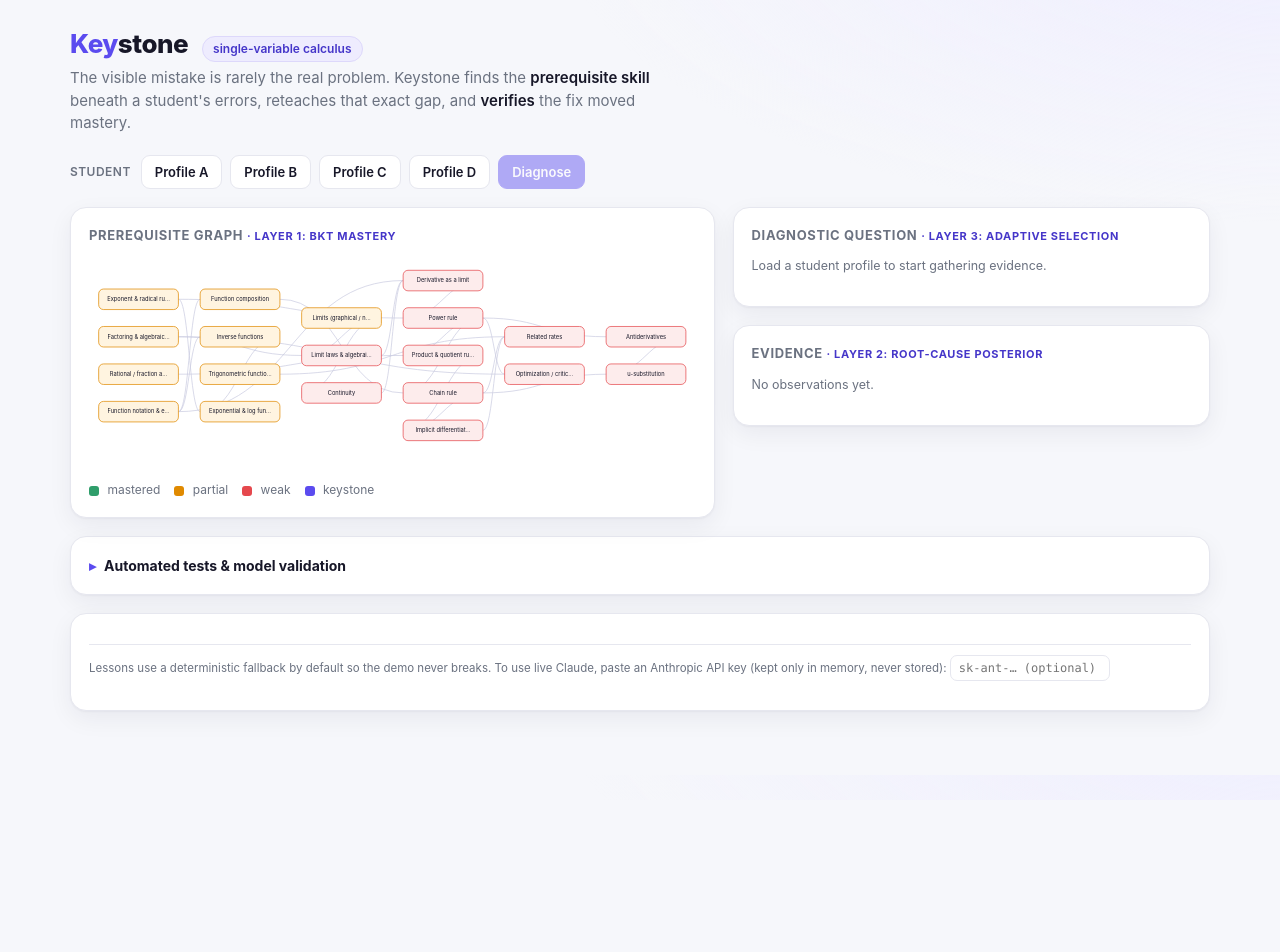
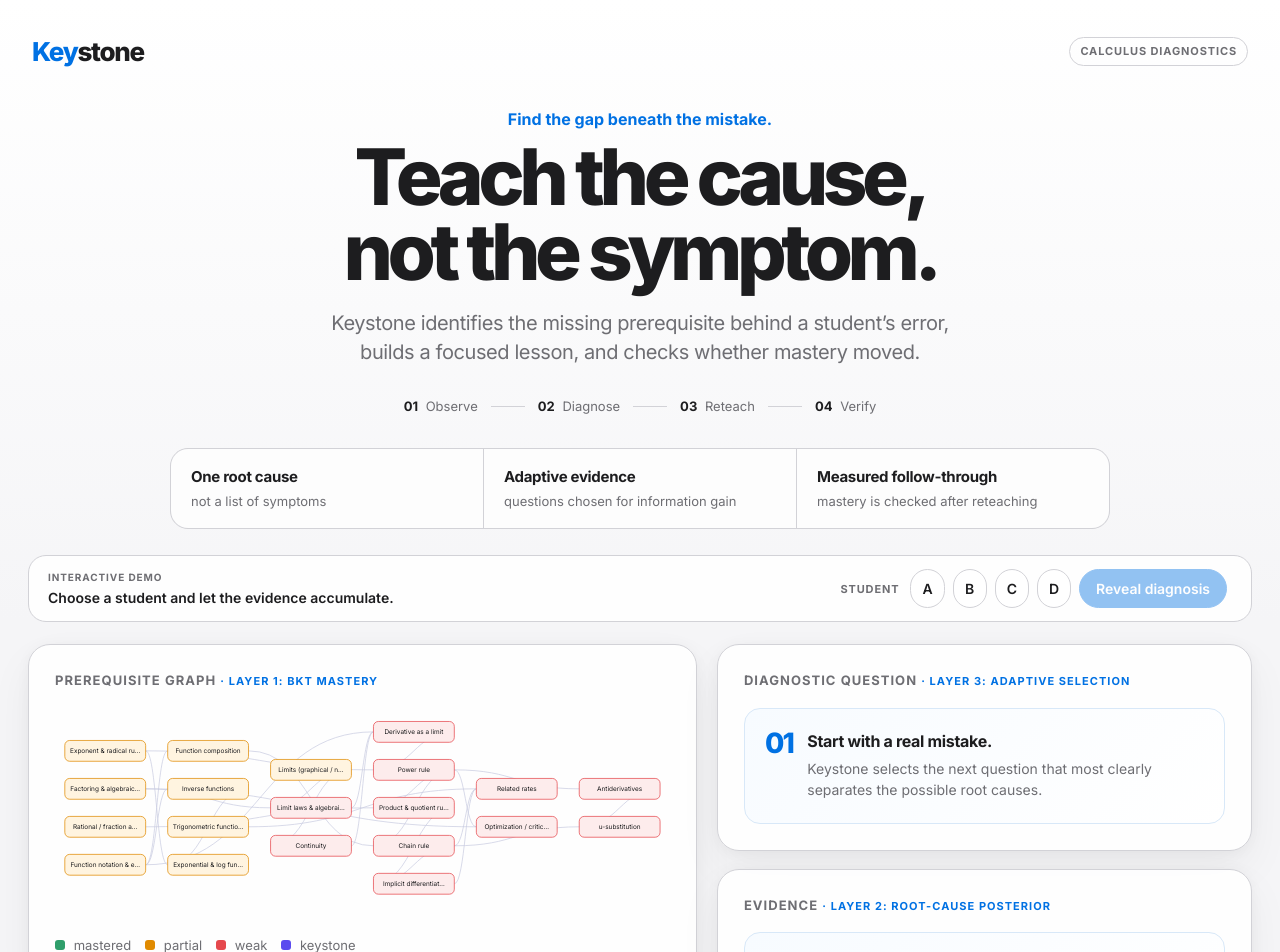
Before and after one commit to porth-bot/keystone, a React (Vite) app in the folder frontend/: page / in a window 1280 px wide. Shown: the top 952 px of the page. Before the commit the page ends 800 px from the top, so only its background shows below. Built offline with nearby package versions, Linux system fonts and the light colour scheme.

Commit message:
Refine Keystone diagnostic UI

```diff
--- a/frontend/src/App.jsx
+++ b/frontend/src/App.jsx
@@ -34,6 +34,7 @@ export default function App() {
   const [apiKey, setApiKey] = useState('');
 
   const profile = profileId ? DEMO_PROFILES.find((p) => p.id === profileId) : null;
+  const profileLabel = profile?.label.replace(' — ', ': ');
   const applied = profile ? profile.answers.slice(0, step) : [];
   const observations = useMemo(() => applied.map(([q, c]) => toObservation(q, c)), [applied]);
 
@@ -104,15 +105,18 @@ export default function App() {
 
   return (
     <div className="app">
+      <header className="hero">
       <div className="masthead">
         <span className="wordmark"><span className="k">Key</span>stone</span>
-        <span className="subject-chip">single-variable calculus</span>
+        <span className="subject-chip">CALCULUS DIAGNOSTICS</span>
       </div>
-      <p className="tagline">
-        The visible mistake is rarely the real problem. Keystone finds the <b>prerequisite skill</b> beneath a
-        student's errors, reteaches that exact gap, and <b>verifies</b> the fix moved mastery.
-      </p>
+      <div className="hero-copy"><p className="eyebrow">Find the gap beneath the mistake.</p><h1>Teach the cause,<br />not the symptom.</h1><p className="tagline">Keystone identifies the missing prerequisite behind a student’s error, builds a focused lesson, and checks whether mastery moved.</p></div>
+      <div className="workflow" aria-label="Keystone workflow"><span><b>01</b> Observe</span><i /><span><b>02</b> Diagnose</span><i /><span><b>03</b> Reteach</span><i /><span><b>04</b> Verify</span></div>
+      <div className="proof-strip"><div><b>One root cause</b><span>not a list of symptoms</span></div><div><b>Adaptive evidence</b><span>questions chosen for information gain</span></div><div><b>Measured follow-through</b><span>mastery is checked after reteaching</span></div></div>
+      </header>
 
+      <section className="demo-launcher">
+        <div className="launcher-copy"><span className="label">Interactive demo</span><span>Choose a student and let the evidence accumulate.</span></div>
       <div className="controls">
         <span className="label">Student</span>
         {DEMO_PROFILES.map((p) => (
@@ -123,7 +127,7 @@ export default function App() {
             onClick={() => loadProfile(p.id)}
             title={p.label}
           >
-            Profile {p.id}
+            {p.id}
           </button>
         ))}
         {profile && !fullyApplied && (
@@ -132,15 +136,16 @@ export default function App() {
           </button>
         )}
         <button className="primary" disabled={!observations.length} onClick={() => setRevealed(true)}>
-          Diagnose
+          Reveal diagnosis
         </button>
         <div className="spacer" />
         {profile && <button className="ghost" onClick={reset}>Reset</button>}
       </div>
+      </section>
 
       {profile && (
         <p className="hint" style={{ marginTop: -6, marginBottom: 14 }}>
-          {profile.label}
+          {profileLabel}
         </p>
       )}
 
--- a/frontend/src/components/DiagnosticQuestion.jsx
+++ b/frontend/src/components/DiagnosticQuestion.jsx
@@ -5,11 +5,15 @@
 import { skillName } from '../data/skills.js';
 
 export default function DiagnosticQuestion({ question, chosenIndex, next }) {
+  const cleanText = (text) => text?.replaceAll(' — ', ': ');
   if (!question) {
     return (
       <div className="panel">
         <h2>Diagnostic question <span className="layer-tag">· Layer 3: adaptive selection</span></h2>
-        <p className="hint">Load a student profile to start gathering evidence.</p>
+        <div className="empty-state">
+          <span className="empty-number">01</span>
+          <div><b>Start with a real mistake.</b><p>Keystone selects the next question that most clearly separates the possible root causes.</p></div>
+        </div>
       </div>
     );
   }
@@ -31,8 +35,8 @@ export default function DiagnosticQuestion({ question, chosenIndex, next }) {
             <div key={i} className={cls}>
               <span className="key">{String.fromCharCode(65 + i)}</span>
               <span>
-                {c.t}
-                {isChosen && !isCorrect && c.tag && <span className="tag">student's error: {c.tag}</span>}
+                {cleanText(c.t)}
+                {isChosen && !isCorrect && c.tag && <span className="tag">student's error: {cleanText(c.tag)}</span>}
               </span>
             </div>
           );
--- a/frontend/src/components/EvidencePanel.jsx
+++ b/frontend/src/components/EvidencePanel.jsx
@@ -10,7 +10,10 @@ export default function EvidencePanel({ diagnosis, nObs }) {
     return (
       <div className="panel">
         <h2>Evidence <span className="layer-tag">· Layer 2: root-cause posterior</span></h2>
-        <p className="hint">No observations yet.</p>
+        <div className="empty-state">
+          <span className="empty-number">02</span>
+          <div><b>Make uncertainty visible.</b><p>Every answer updates a ranked set of explanations. Keystone only reveals a gap when the evidence is strong enough.</p></div>
+        </div>
       </div>
     );
   }
--- a/frontend/src/components/InterventionPanel.jsx
+++ b/frontend/src/components/InterventionPanel.jsx
@@ -4,6 +4,7 @@
 // AND verify. Honestly labeled as an updated estimate, not proof.
 
 export default function InterventionPanel({ lesson, loading, onGenerate, verify, canGenerate }) {
+  const cleanText = (text) => text?.replaceAll(' — ', '. ');
   return (
     <div className="panel">
       <h2>
@@ -31,20 +32,20 @@ export default function InterventionPanel({ lesson, loading, onGenerate, verify,
         <>
           <div className="lesson-block">
             <div className="lbl">Misconception</div>
-            <div className="body">{lesson.misconception}</div>
+            <div className="body">{cleanText(lesson.misconception)}</div>
           </div>
           <div className="lesson-block">
             <div className="lbl">Analogy</div>
-            <div className="body">{lesson.analogy}</div>
+            <div className="body">{cleanText(lesson.analogy)}</div>
           </div>
           <div className="lesson-block">
             <div className="lbl">Worked example</div>
-            <div className="body mono" style={{ fontSize: 13 }}>{lesson.workedExample}</div>
+            <div className="body mono" style={{ fontSize: 13 }}>{cleanText(lesson.workedExample)}</div>
           </div>
 
           <div className="lesson-block">
             <div className="lbl">Verification question</div>
-            <div className="body">{lesson.verification.prompt}</div>
+            <div className="body">{cleanText(lesson.verification.prompt)}</div>
           </div>
           <div className="choices">
             {lesson.verification.choices.map((c, i) => {
@@ -63,7 +64,7 @@ export default function InterventionPanel({ lesson, loading, onGenerate, verify,
                   onClick={() => verify.onAnswer(i)}
                 >
                   <span className="key">{String.fromCharCode(65 + i)}</span>
-                  <span>{c}</span>
+                  <span>{cleanText(c)}</span>
                 </button>
               );
             })}
--- a/frontend/src/components/TeacherSummary.jsx
+++ b/frontend/src/components/TeacherSummary.jsx
@@ -9,7 +9,7 @@ export default function TeacherSummary({ diagnosis, nObs }) {
   const confidence = Math.round(diagnosis.top.prob * 100);
   return (
     <div className="panel wide">
-      <h2>Teacher summary</h2>
+      <h2>Recommended next move</h2>
       <div className="teacher-grid">
         <div className="stat">
           <div className="n accent">{skillName(diagnosis.keystone)}</div>
--- a/frontend/src/main.jsx
+++ b/frontend/src/main.jsx
@@ -2,6 +2,7 @@ import React from 'react';
 import { createRoot } from 'react-dom/client';
 import App from './App.jsx';
 import './styles.css';
+import './refinements.css';
 
 createRoot(document.getElementById('root')).render(
   <React.StrictMode>
--- /dev/null
+++ b/frontend/src/refinements.css
@@ -0,0 +1,38 @@
+/* Final presentation pass: a denser, clearer starting state without changing the model. */
+:root { --sans: 'Inter', sans-serif; --mono: 'Inter', sans-serif; }
+
+.demo-launcher {
+  align-items: center;
+  background: rgba(255, 255, 255, .88);
+  border: 1px solid var(--line);
+  border-radius: 18px;
+  display: flex;
+  gap: 20px;
+  justify-content: space-between;
+  margin: 0 0 22px;
+  padding: 13px 16px 13px 19px;
+}
+
+.launcher-copy { display: grid; gap: 2px; font-size: 14px; font-weight: 600; }
+.launcher-copy .label { color: var(--muted); font-size: 10px; font-weight: 700; letter-spacing: .09em; text-transform: uppercase; }
+.demo-launcher .controls { justify-content: flex-end; margin: 0; }
+
+.empty-state {
+  align-items: flex-start;
+  background: linear-gradient(135deg, #f7fbff, #fff);
+  border: 1px solid #d8e8f8;
+  border-radius: 16px;
+  display: flex;
+  gap: 14px;
+  min-height: 116px;
+  padding: 20px;
+}
+
+.empty-number { color: var(--blue); font-size: 28px; font-weight: 800; letter-spacing: -.06em; line-height: 1; }
+.empty-state b { display: block; font-size: 16px; letter-spacing: -.02em; }
+.empty-state p { color: var(--muted); font-size: 14px; line-height: 1.5; margin: 5px 0 0; }
+
+@media (max-width: 700px) {
+  .demo-launcher { align-items: flex-start; flex-direction: column; }
+  .demo-launcher .controls { justify-content: flex-start; }
+}
```
Also changed, not shown: frontend/src/styles.css.
